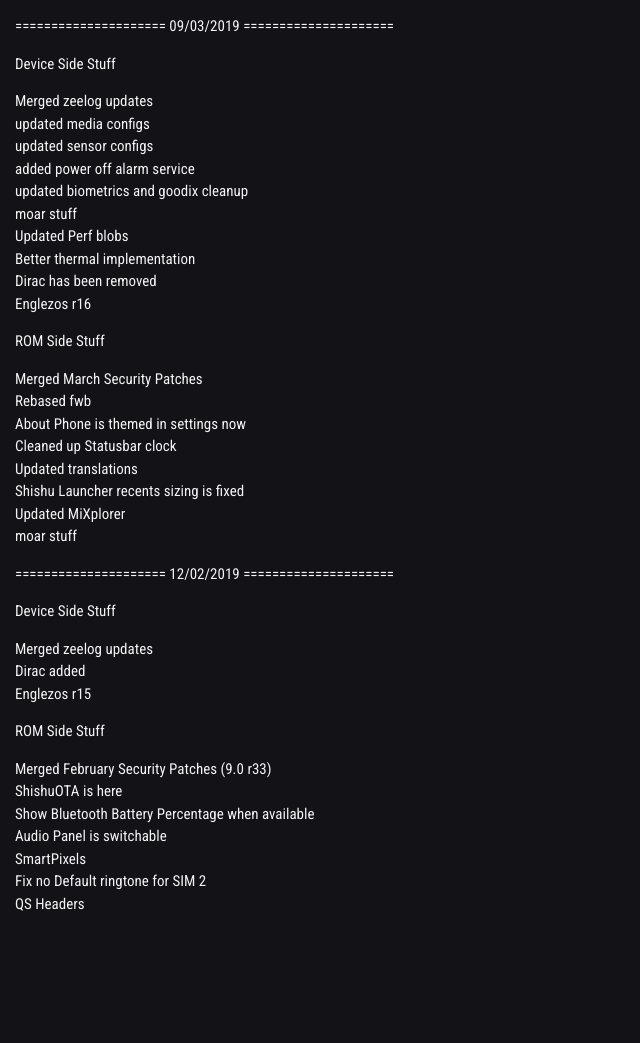
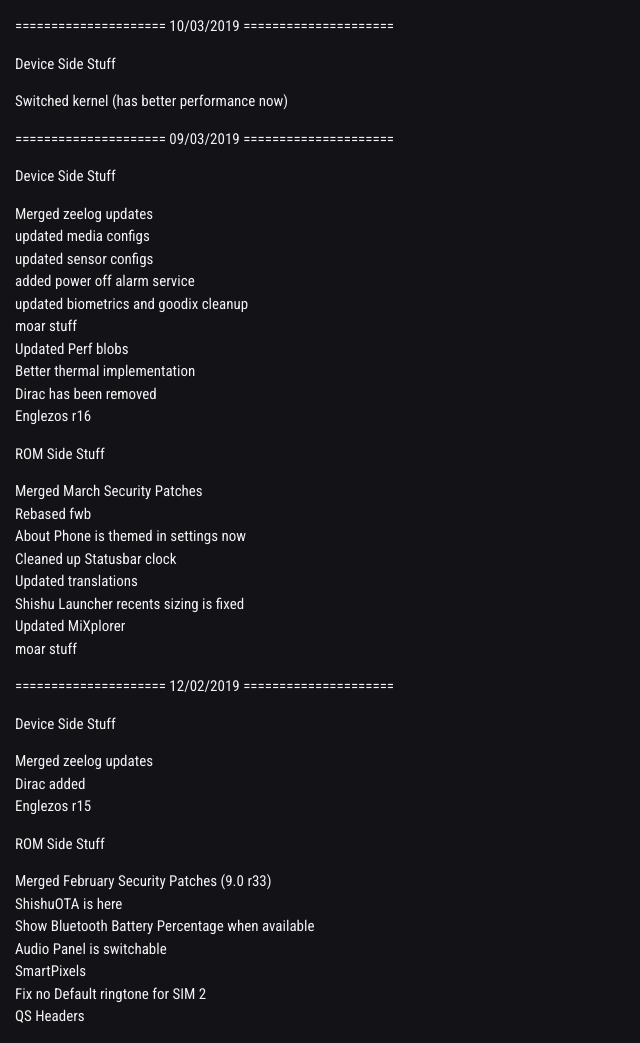
Before and after one commit to tyazx/BootleggersROM-Devices.github.io, a Jekyll site: the page built from _changelog/mido.md, in a window 1280 px wide. Shown: the whole page, without its empty margins (0-640 px from the left). Built offline with Jekyll 4.4.1, drawn with Linux system fonts in a browser that asks for light colours; nearby versions of some CDN libraries; before the commit the page ends 930 px from its top, so only the background shows below that.

Commit message:
mido: Push 4.0-6

```diff
--- a/_changelog/mido.md
+++ b/_changelog/mido.md
@@ -2,6 +2,13 @@
 title:mido
 layout:changelayout
 ---
+=====================
+    10/03/2019
+=====================
+
+Device Side Stuff
+* Switched kernel (has better performance now)
+
 =====================
     09/03/2019
 =====================
```
Also changed, not shown: _devices/mido.md (+3 -3 lines).
